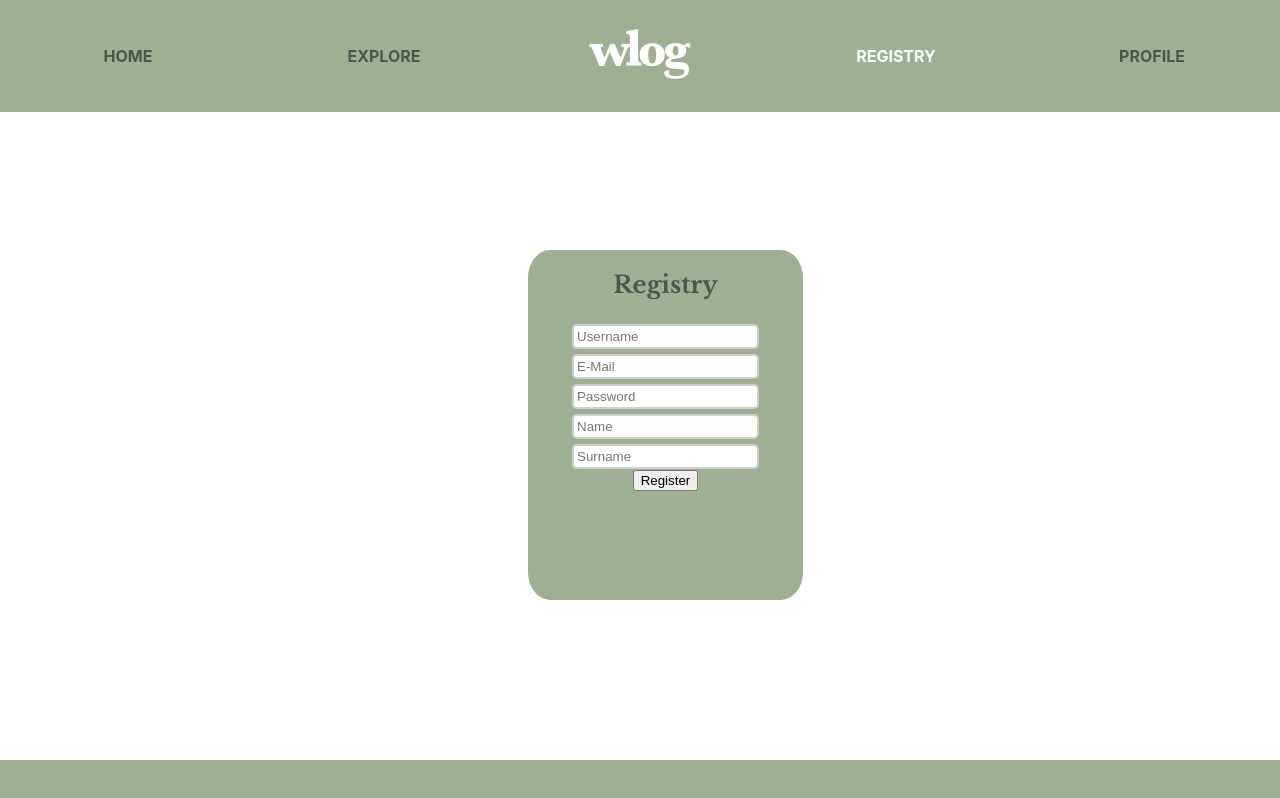
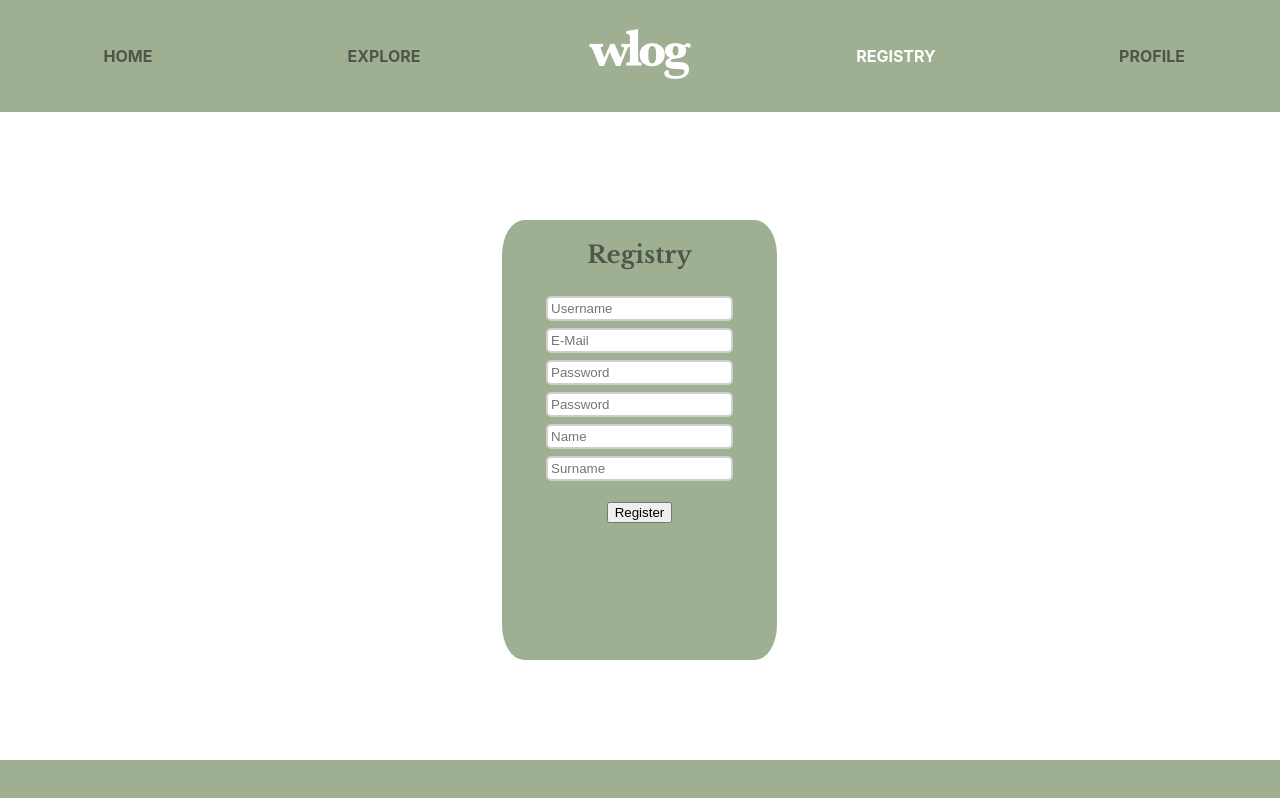
Before and after one commit to Cuzart/wlog-platform-react-flask, a React (Create React App) app in the folder frontend/: page /registry in a window 1280 px wide. Built offline with nearby package versions, Linux system fonts and the light colour scheme; the HTML template or start-up script is replaced by a standard one.

Commit message:
zweites passwort feld

```diff
--- a/frontend/src/App.css
+++ b/frontend/src/App.css
@@ -41,7 +41,5 @@ input {
   border-radius: 5px;
   outline: none;
   border: 2px solid #cfcfcf;
-  margin-top: 5px;
-
-
+  margin-top: 7px;
 }
--- a/frontend/src/components/pages/Registry.jsx
+++ b/frontend/src/components/pages/Registry.jsx
@@ -37,6 +37,7 @@ class Registry extends React.Component {
         username: "",
         email: "",
         password: "",
+        password2: "",
         name:"",
         surname: ""
       }
@@ -88,6 +89,11 @@ class Registry extends React.Component {
       ? "": "passwords needs 6 characters minimum";
       break;
 
+      case 'password2' :
+      formErrors.password2 = this.state.password === val
+      ? "" : "passwords need to be equal";
+      break;
+
       case 'name' :
       formErrors.name = val.length <= 50 && val.length >=2
       ? "": "2-50 characters allowed";
@@ -119,10 +125,9 @@ class Registry extends React.Component {
               name="username"
               onChange={this.handleChange}
             />
-            <div>{formErrors.username.length > 0 && (<span style={errorMessage}>{formErrors.username}</span>)}</div>
+            <div style={errorMessage}>{formErrors.username.length > 0 && (<span >{formErrors.username}</span>)}</div>
 
           </div>
-          <div />
           <div>
             <input
               className={formErrors.email.length > 0 ? "error" : null}
@@ -147,6 +152,17 @@ class Registry extends React.Component {
           </div>
           <div>
             <input
+              className={formErrors.password2.length > 0 ? "error" : null}
+              type="password"
+              placeholder="Password"
+              name="password2"
+              onChange={this.handleChange}
+
+            />
+            <div>{formErrors.password2.length > 0 && (<span style={errorMessage}>{formErrors.password2}</span>)}</div>
+          </div>
+          <div>
+            <input
               className={formErrors.name.length > 0 ? "error" : null}
               type="text"
               placeholder="Name"
@@ -166,7 +182,7 @@ class Registry extends React.Component {
 
             />
             <div>{formErrors.surname.length > 0 && (<span style={errorMessage}>{formErrors.surname}</span>)}</div>
-          </div>
+         </div> <br/>
           <div>
             <button type="submit"> Register</button>
           </div>
@@ -178,13 +194,13 @@ class Registry extends React.Component {
 
 const registryForm = {
   position: "fixed",
-  height: "350px",
+  height: "440px",
   width: "275px",
   top: "50%",
   left: "50%",
   // half the height and width to center
-  marginTop: "-150px",
-  marginLeft: "-112px",
+  marginTop: "-180px",
+  marginLeft: "-138px",
   background: "#9EB091",
   borderRadius: "8%",
   textAlign: "center",
@@ -201,7 +217,7 @@ const errorMessage = {
   fontFamily: "Segoe UI , serif",
   fontWeight: "bold",
   fontSize: "0.7em",
-  display: "relative"
+  //display: "relative"
 }
 
 
```
